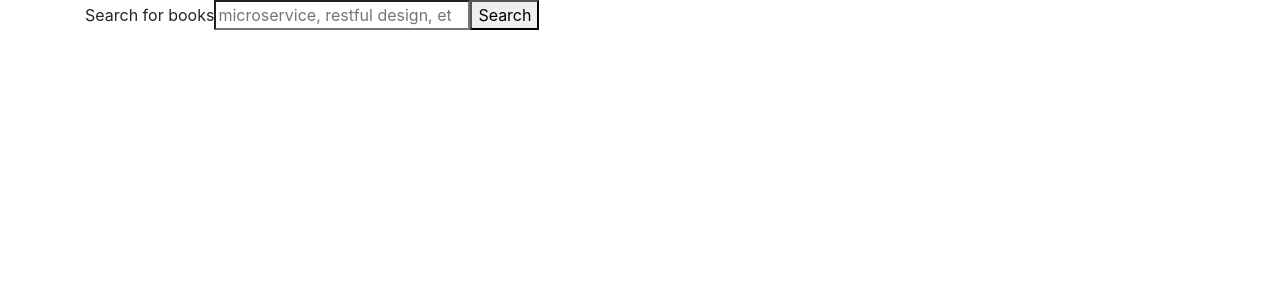
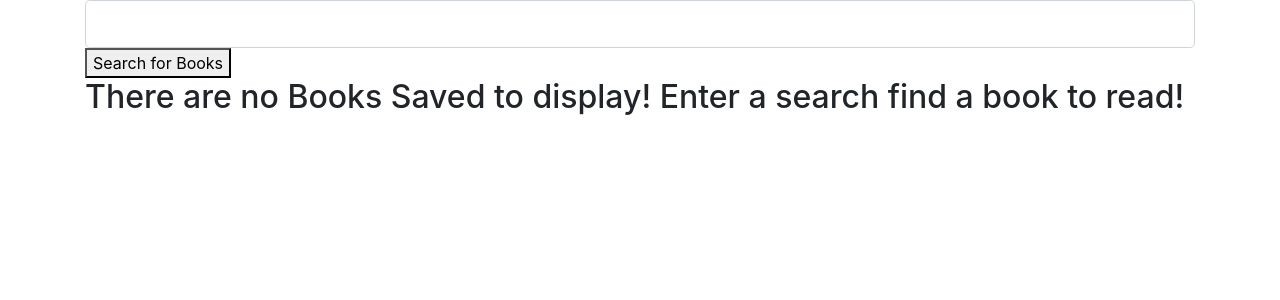
Before and after one commit to Cmoconnor0823/Book_Search, a React (Create React App) app in the folder client/: page / in a window 1280 px wide. Shown: the top 300 px of the page. Built offline with nearby package versions, Linux system fonts and the light colour scheme.

Commit message:
moving away from hooks and back to a set state to try and make post to db work

```diff
--- /dev/null
+++ b/client/src/components/BookList/index.js
@@ -0,0 +1,43 @@
+import React from "react";
+import Thumbnail from "../Thumbnail";
+import { Container, Row, Col } from "../Grid";
+
+
+// BookList renders a bootstrap list item
+export function BookList({children}) {
+  return (
+    <ul className="list-group">{children}</ul>
+    );
+}
+
+  // RecipeListItem renders a bootstrap list item containing data from the recipe api call
+  export class BookListItem extends React.Component{
+
+    render(){
+     console.log(this.props)
+;    return (
+      <li>
+        <Container>
+          <Row>
+            <Col size="xs-4 sm-3">
+              <Thumbnail src={this.props.thumbnail} />
+            </Col>
+            <Col size="xs-8 sm-9">
+              <h3>{this.props.title}<span><h5>{this.props.authors.join(", ")}</h5></span></h3>
+              <p>
+                {this.props.synopsis}
+              </p>
+              <a
+                target="_blank"
+                href={this.props.link}
+                rel="noopener noreferrer"
+              >
+                Go to book!
+              </a>
+            </Col>
+          </Row>
+        </Container>
+      </li>
+    );
+    }
+  }
--- /dev/null
+++ b/client/src/components/EmptyList/index.js
@@ -0,0 +1,9 @@
+import React from "react";
+
+export default function EmptyList(){
+    return(
+        <div>
+            <h2>There are no Books Saved to display! Enter a search find a book to read!</h2>
+        </div>
+    )
+}
--- /dev/null
+++ b/client/src/components/Thumbnail/index.js
@@ -0,0 +1,20 @@
+import React from "react";
+import "./style.css"
+
+// The Thumbnail component renders a div that uses some CSS to render a background image
+// It will always keep square proportions at any size without the image warping
+// The "role" and "aria label" are there to identify the element's purpose as an image for accessibility purposes
+function Thumbnail({ src }) {
+  return (
+    <div
+    className="thumbnail"
+      role="img"
+      aria-label="Book Image"
+      style={{
+        backgroundImage: `url(${src})`
+      }}
+    />
+  );
+}
+
+export default Thumbnail;
--- /dev/null
+++ b/client/src/components/Thumbnail/style.css
@@ -0,0 +1,7 @@
+div.thumbnail {
+    background-size: auto;
+    background-repeat: no-repeat;
+    background-position: center;
+    width: 100%;
+    padding-top: 100%;
+  }
--- a/client/src/pages/Search/index.js
+++ b/client/src/pages/Search/index.js
@@ -1,78 +1,75 @@
-import React, { useState } from "react";
+import React, { Component } from "react";
 import axios from "axios";
 import AddBookBtn from "../../components/AddBookBtn";
-//import { Row, Col } from "../../components/Grid";
-//import { BookList, BookListItem } from "../../components/BookList";
-//import EmptyList from "../../components/EmptyList";
+import { Row, Col } from "../../components/Grid";
+import { BookList, BookListItem } from "../../components/BookList";
+import EmptyList from "../../components/EmptyList";
 
 
 
-const Search = () => {
-    const [searchTerm, setSearchTerm] = useState('');
-    const [books, setBooks] = useState({ items: [] });
-    const onInputChange = (e) => {
-        setSearchTerm(e.target.value);
-    }
+class Search extends Component {
+    state = {
+      searchRes: [],
+      query: "",
+      books: []
+    };
 
-    let API_URL = `https://www.googleapis.com/books/v1/volumes`;
+    displayRes = data => {
+      this.setState({ books: data.items });
+    };
 
-    const fetchBooks = async () => {
-        // Ajax call to API using Axios
-        const result = await axios.get(`${API_URL}?q=${searchTerm}`);
-        // Books result
-        console.log(result.data);
-        setBooks(result.data);
-    }
+    searchGBooks = () => {
+      let url = `https://www.googleapis.com/books/v1/volumes?q=${
+        this.state.query
+      }`;
+      axios
+        .get(url)
+        .then(res => {
+          //console.log(res);
+          this.displayRes(res.data);
+        })
+        .catch(err => console.log(err));
+    };
 
-    const onSubmitHandler = (e) => {
-        // Prevent browser refreshing after form submission
-        e.preventDefault();
-        // Call fetch books async function
-        fetchBooks();
-    }
+    handleInput = event => {
+      const { name, value } = event.target;
 
-    const bookAuthors = (authors) => {
-        if (authors.length <= 2) {
-            authors = authors.join(' and ')
-        }
-        else if (authors.length > 2) {
-            let lastAuthor = ' and ' + authors.slice(-1);
-            authors.pop();
-            authors = authors.join(', ');
-            authors += lastAuthor;
+      this.setState({
+        [name]: value
+      });
+      //console.log("Query", this.state.query);
     };
-        return authors;
-    }
+
+
+
+
+    render() {
       return (
-        <section>
-            <form onSubmit={onSubmitHandler}>
-                <label>
-                    <span>Search for books</span>
-                    <input
-                        type="search"
-                        placeholder="microservice, restful design, etc.,"
-                        value={searchTerm}
-                        onChange={onInputChange}
+        <Row>
+          <Col size="md-12">
+          <div>
+            <input id="bookQ" className="form-control form-control-lg" autoComplete="off" type="text" name="query" onChange={this.handleInput} />
+            <button  type="submit" onClick={this.searchGBooks} >
+              Search for Books
+            </button>
+
+
+            {(this.state.books && this.state.books.length > 0) ?
+            <BookList>
+            {this.state.books.map(book => {
+              return (
+                <div>
+                <BookListItem
+                key={book.id}
+                authors={book.volumeInfo.authors ? book.volumeInfo.authors : ["No Author Available"]}
+                title={book.volumeInfo.title}
+                synopsis={book.volumeInfo.description ?
+                  book.volumeInfo.description : "No Description Available"}
+                link={book.volumeInfo.infoLink}
+                thumbnail={book.volumeInfo.imageLinks.thumbnail ?
+                  book.volumeInfo.imageLinks.thumbnail : "#"}
                 />
-                    <button type="submit">Search</button>
-                </label>
-            </form>
-            <ul>
-                {
-                    books.items.map((book, index) => {
-                        return (
-                            <li key={book.id}>
-                                <div>
-                                    <img alt={`${book.volumeInfo.title} book`} src={`http://books.google.com/books/content?id=${book.id}&printsec=frontcover&img=1&zoom=1&source=gbs_api`} />
-                                    <div>
-                                        <h3>{book.volumeInfo.title}</h3>
-                                        <p>{bookAuthors(book.volumeInfo.authors)}</p>
-                                        <p>{(book.volumeInfo.description ?
-                                            book.volumeInfo.description : "No Description Available")}</p>
-                                        <p>{book.volumeInfo.publishedDate}</p>
-                                    </div>
-                                </div>
-                                <hr />
+
                 <AddBookBtn
                 authors={book.volumeInfo.authors ? book.volumeInfo.authors : ["No Author Available"]}
                 title={book.volumeInfo.title}
@@ -83,14 +80,31 @@ const Search = () => {
                   book.volumeInfo.imageLinks.thumbnail : "#"}
 
                 />
-                            </li>
+                </div>
+              )
+            })}
+            </BookList>
+            :
+            <EmptyList/>
+            }
+
+          </div>
+          </Col>
+        </Row>
       );
-                    })
     }
-            </ul>
-        </section>
-    );
-
   }
 
 export default Search;
+        // const bookAuthors = (authors) => {
+        //     if (authors.length <= 2) {
+        //         authors = authors.join(' and ')
+        //     }
+        //     else if (authors.length > 2) {
+        //         let lastAuthor = ' and ' + authors.slice(-1);
+        //         authors.pop();
+        //         authors = authors.join(', ');
+        //         authors += lastAuthor;
+        //     };
+        //     return authors;
+        // }
```
Lines whose indentation alone changed are shown as unchanged.
